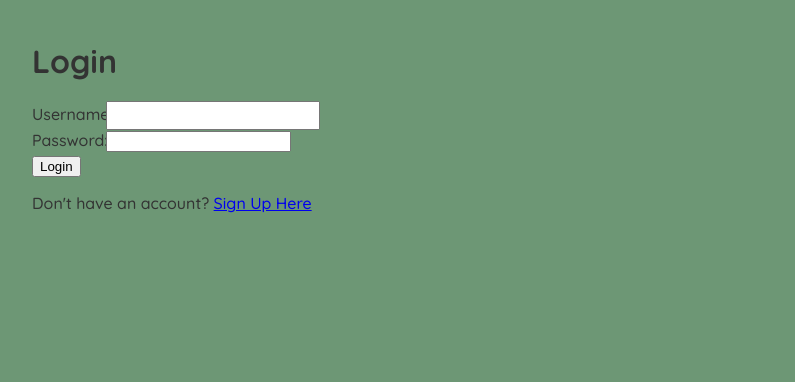
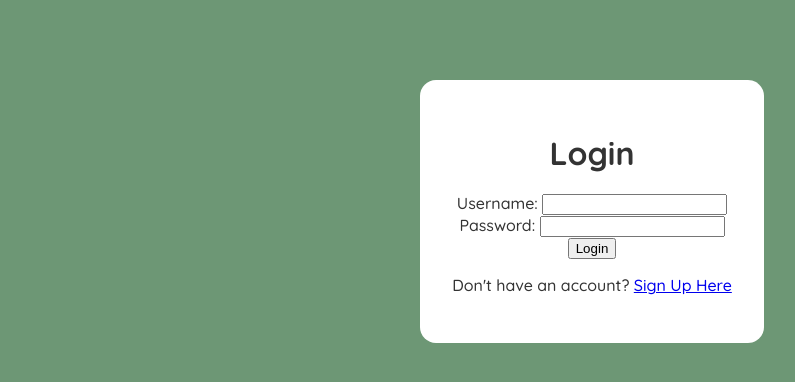
Before and after one commit to JacobL322/351-FinalProject, a PHP site: page /login.php in a window 1280 px wide. Shown: the top 382 px of the page, without its empty margins (8-803 px from the left). Run offline with PHP 8.4, Linux system fonts and the light colour scheme.

Commit message:
updated style for login

```diff
--- a/login.php
+++ b/login.php
@@ -31,12 +31,12 @@ if ($_SERVER['REQUEST_METHOD'] == 'POST') {
 </head>
 <body>
     <div class="login-container">
-        <h1>Login</h1>
         <?php if ($error_message): ?>
             <div class="error"><?php echo htmlspecialchars($error_message); ?></div>
         <?php endif; ?>
 
         <form method="POST" action="" class="login-form">
+            <h1>Login</h1>
             <div class = "login-row">
                 <label for="username">Username:</label>
                 <input type="text" id="username" name="username" required>
--- a/styles.css
+++ b/styles.css
@@ -1,12 +1,16 @@
 /* General Styles */
 body {
+    display: flex;
+    align-items: center;
+    justify-content: center;
     font-family: 'Quicksand';
     font-weight: 500;
     background-color: #6D9775;
     color: #333;
     max-width: 1200px;
-    margin: 0 auto;
-    padding: 20px;
+    height: 100%;
+    margin: 0;
+    padding: 0;
 }
 
 .table-container {
@@ -37,34 +41,15 @@ h1, h2 {
     margin-bottom: 20px;
 }
 
-/* Form Styles */
-.form-container {
-    width: 100%;
-    clear: both;
-    display: block;
-}
+/* Login Form Styles */
 
-form {
-    width: 100%;
-    max-width: 500px;
-    margin-top: 20px;
-}
 
-label {
-    display: inline-block;
-    width: 70px;
-    margin-bottom: 5px;
-}
-
-input[type="text"] {
-    padding: 5px;
-    width: 200px;
-}
-
-input[type="submit"] {
-    margin-top: 10px;
-    padding: 5px 15px;
-    cursor: pointer;
+.login-container {
+    margin-top: 5rem;
+    padding:2rem;
+    text-align: center;
+    border-radius: 1rem;
+    background:white;
 }
 
 /* Search Styles */
@@ -100,9 +85,6 @@ input[type="submit"] {
     margin-top: 40px;
 }
 
-.form-container {
-    margin-top: 40px;
-}
 
 /* Hero Styles */
 .hero-section {
@@ -134,5 +116,3 @@ input[type="submit"] {
     border-radius: 4px;
     box-shadow: 0 1px 3px rgba(0,0,0,0.1);
 }
-
-/* Login Form Styles */
```
